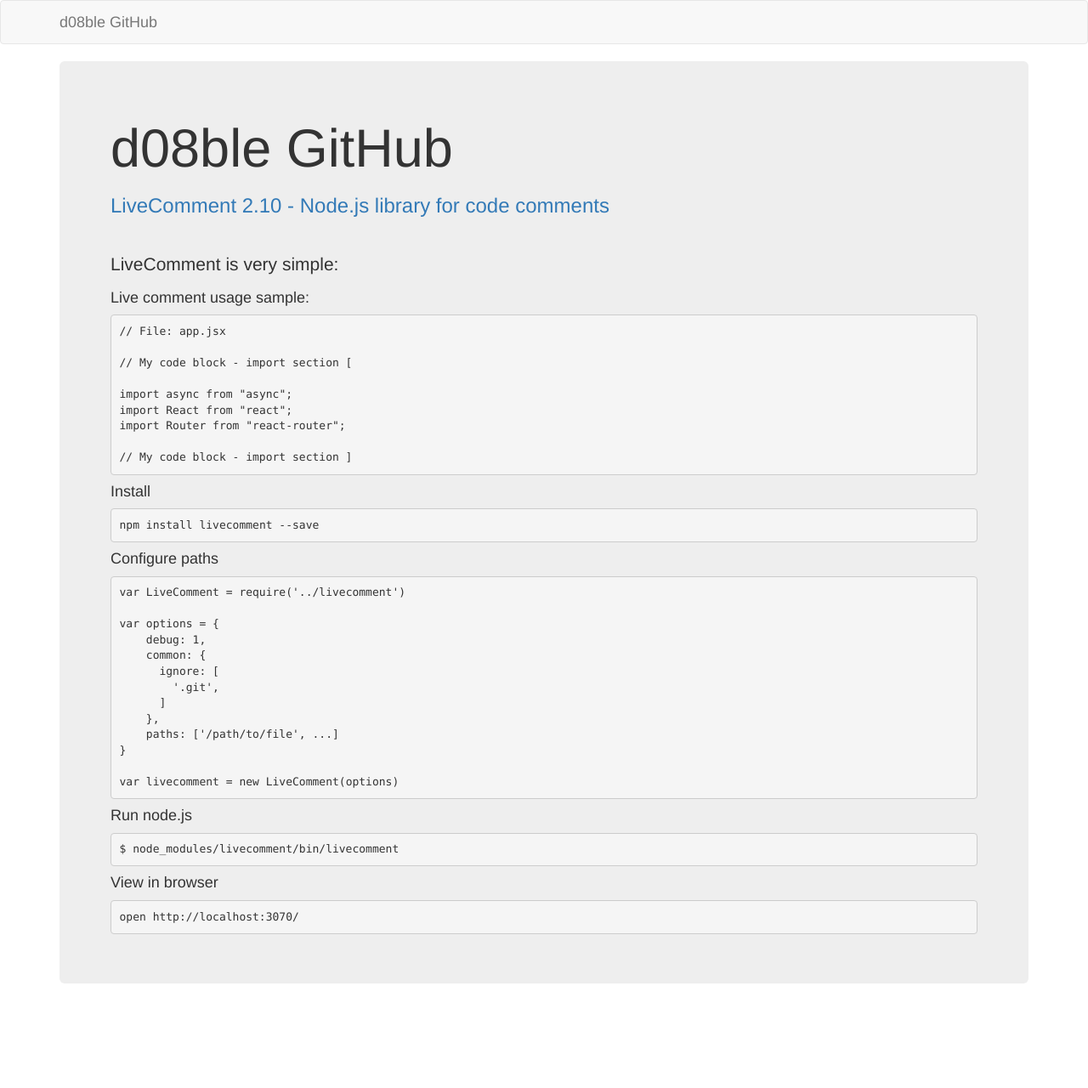
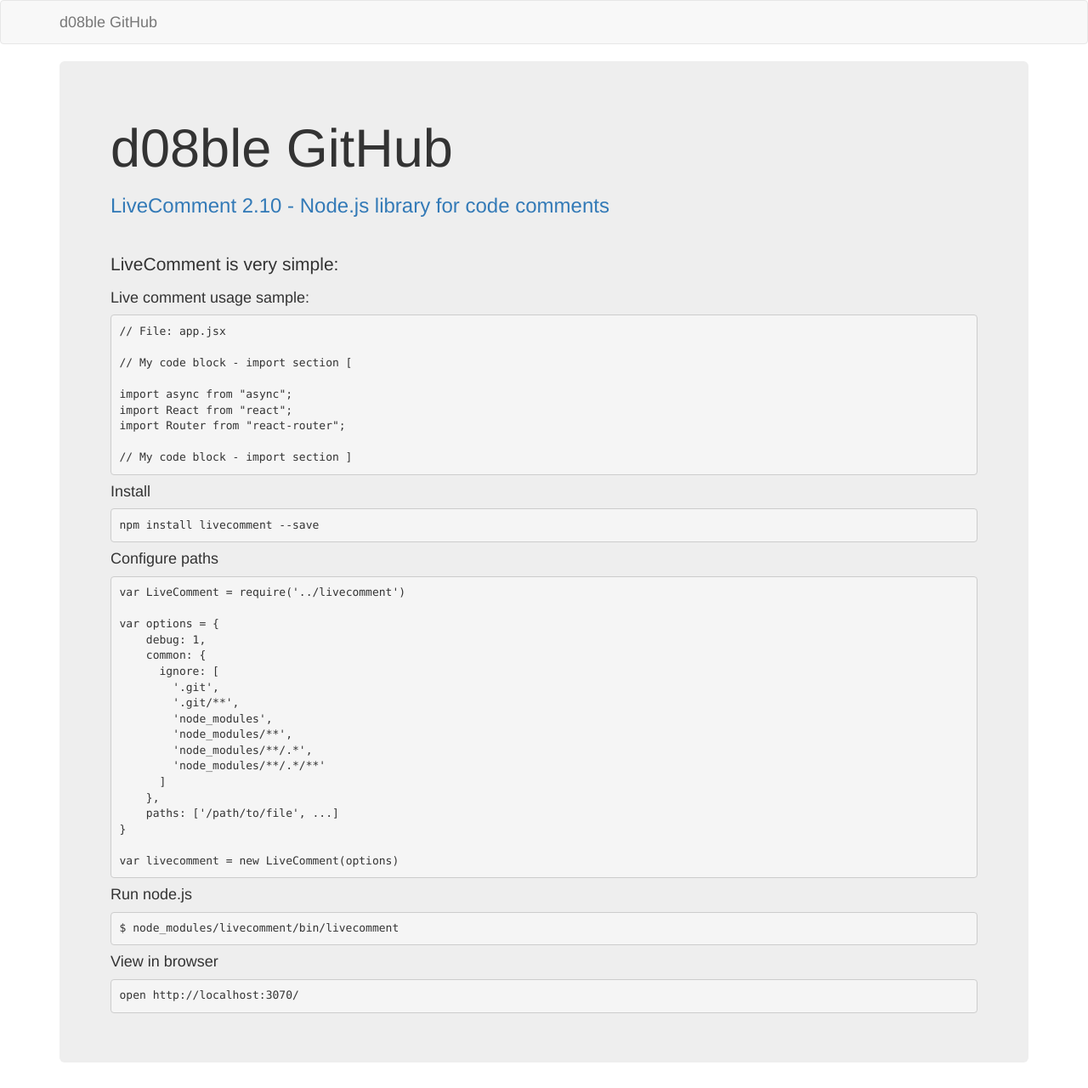
Before and after one commit to d08ble/d08ble.github.io, a Jekyll site: the page built from index.md, in a window 1280 px wide. Shown: the whole page at 85% size. Built offline with Jekyll 4.4.1, drawn with Linux system fonts in a browser that asks for light colours; before the commit the page ends 1187 px from its top, so only the background shows below that.

Commit message:
Edit from JekyllCMS

```diff
--- a/index.md
+++ b/index.md
@@ -36,6 +36,11 @@ var options = {
     common: {
       ignore: [
         '.git',
+        '.git/**',
+        'node_modules',
+        'node_modules/**',
+        'node_modules/**/.*',
+        'node_modules/**/.*/**'
       ]
     },
     paths: ['/path/to/file', ...]
```
